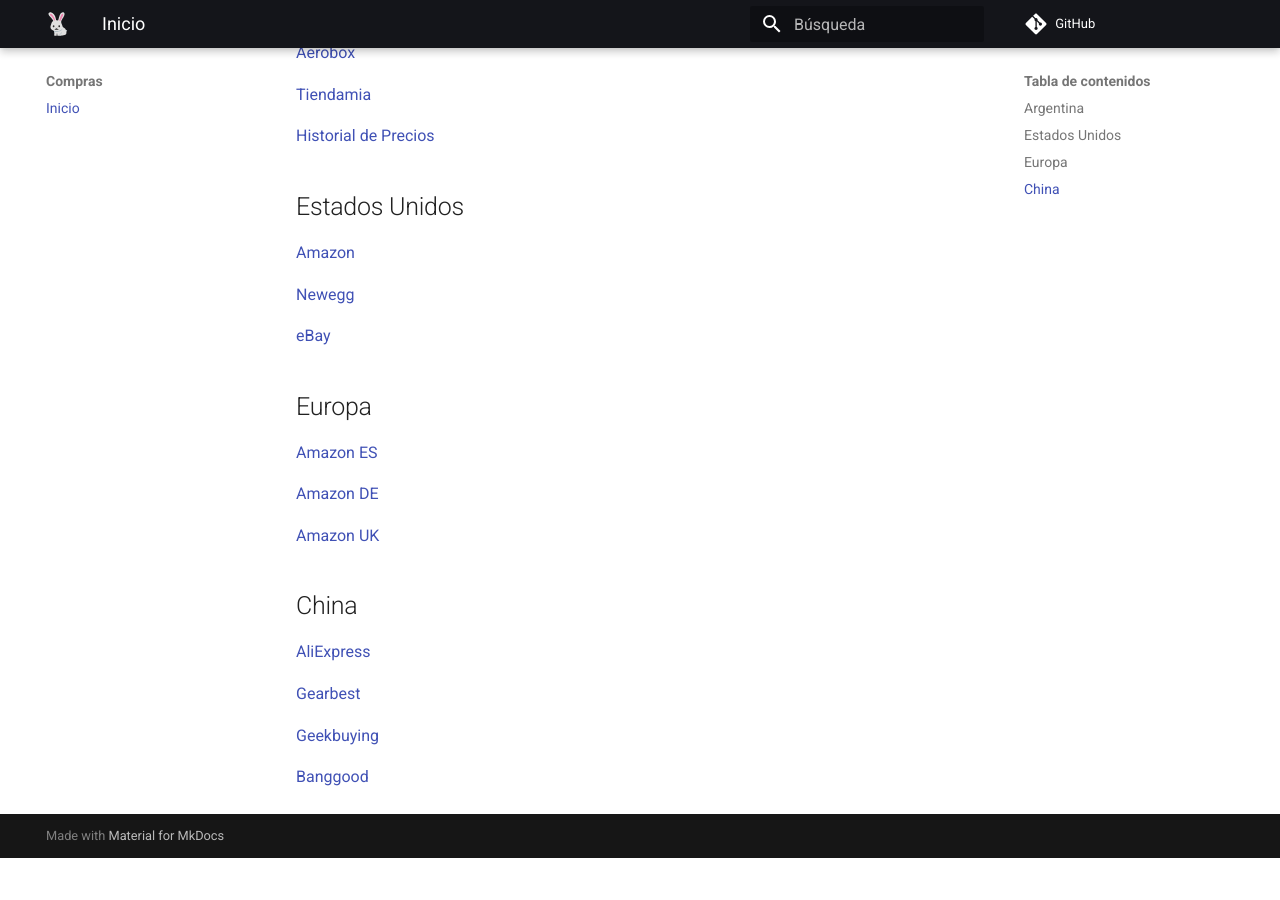
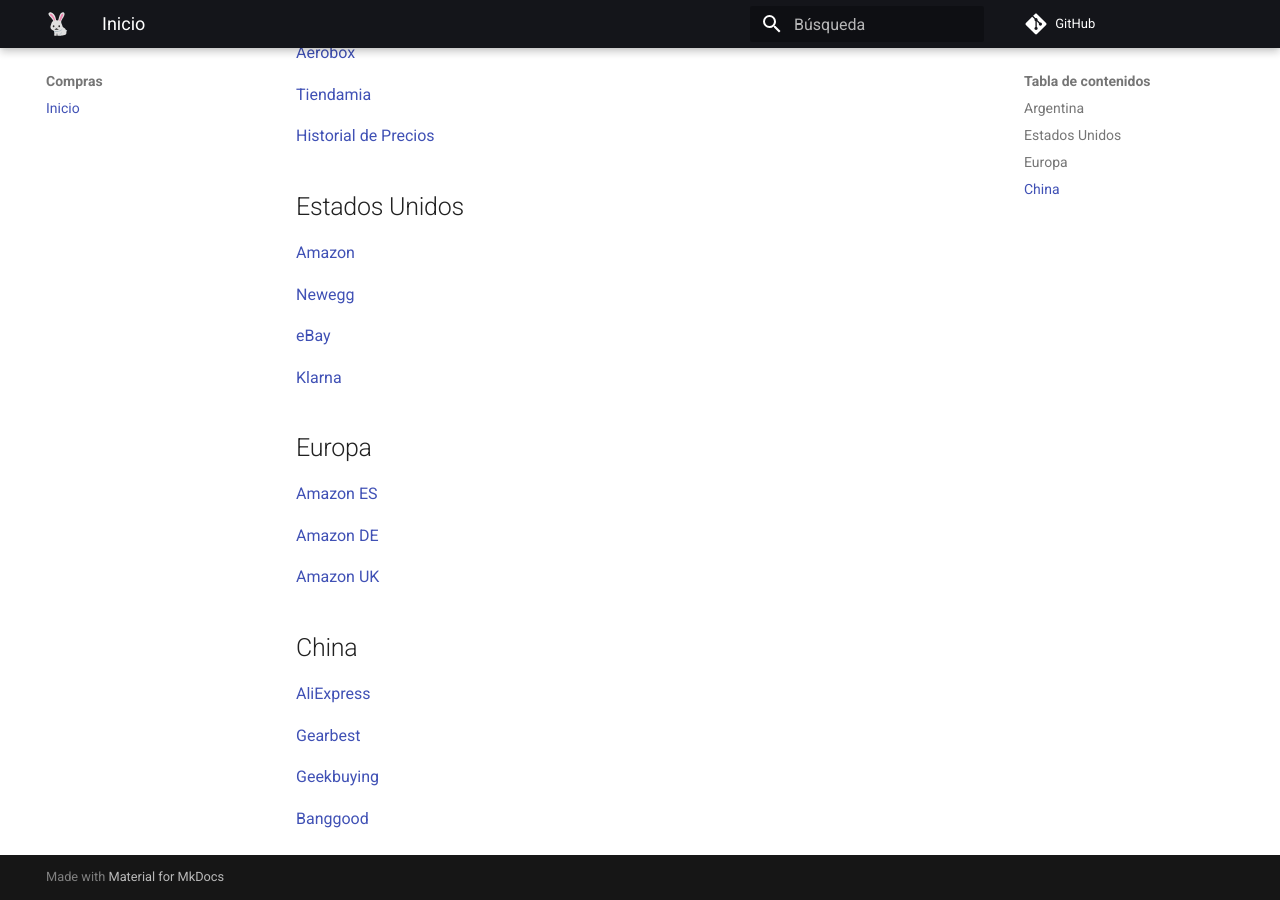
Before and after one commit to anomalouscode/wiki, an MkDocs documentation site: the page built from docs/compras/index.md, in a window 1280 px wide and 900 px high, scrolled down 696 px. Built offline with MkDocs 1.6.1 and Material for MkDocs 9.7.7, drawn with Linux system fonts in a browser that asks for light colours; comment, search, counter and statistics services are not loaded; before the commit the page ends 1554 px from its top, so only the background shows below that.

Commit message:
Update index.md

```diff
--- a/docs/compras/index.md
+++ b/docs/compras/index.md
@@ -42,6 +42,8 @@
 
 [eBay](https://www.ebay.com/)
 
+[Klarna](https://www.klarna.com/us/)
+
 ## Europa
 
 [Amazon ES](https://www.amazon.es/)
```
